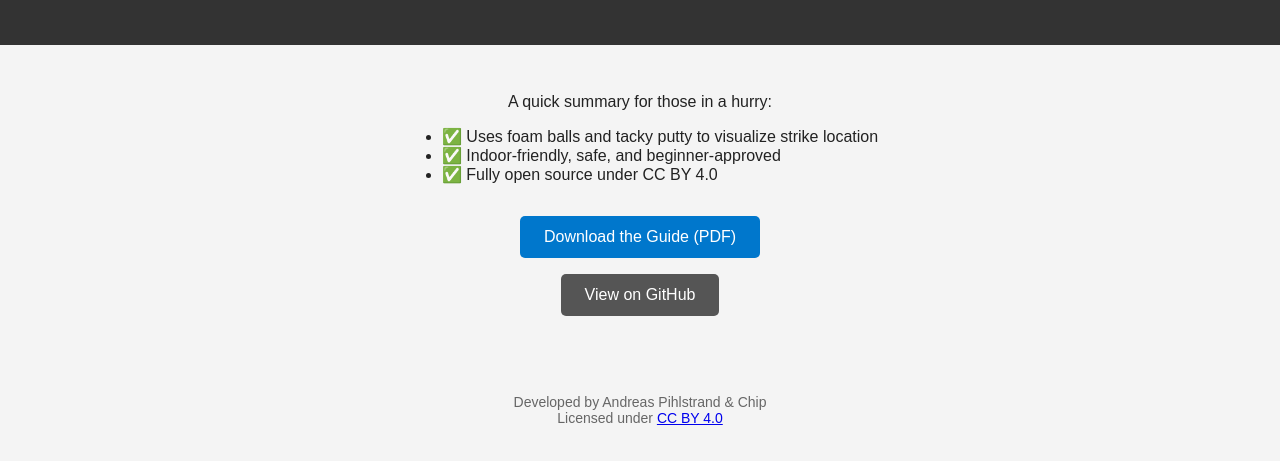
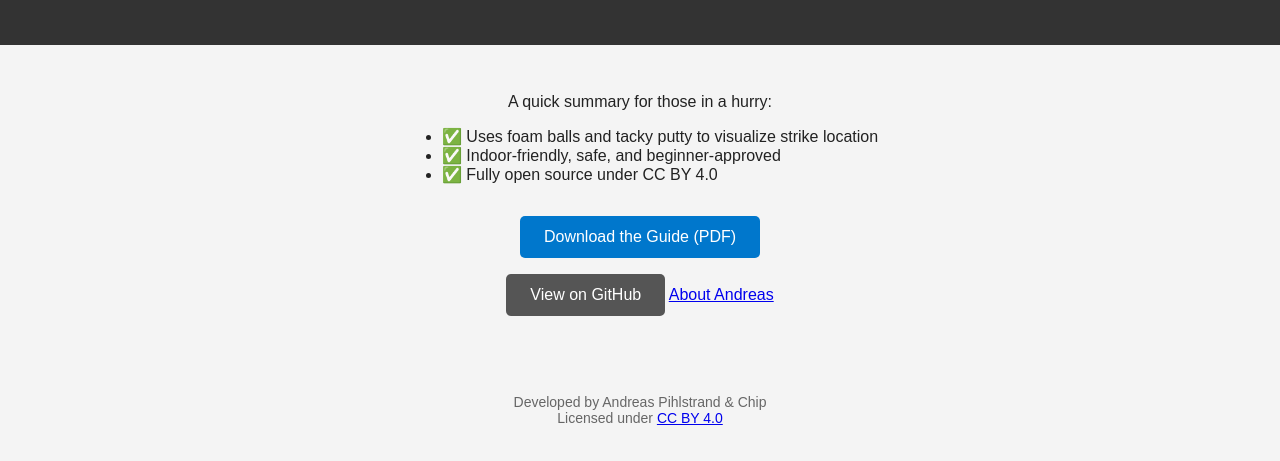
Before and after one commit to Appstrand/SweetSpotter, a plain HTML site: page index.html in a window 1280 px wide. Shown: the part 133-594 px from the top of the page. Drawn offline with Linux system fonts and the light colour scheme.

Commit message:
Update index.html

```diff
--- a/index.html
+++ b/index.html
@@ -56,6 +56,7 @@
     </ul>
     <a href="SweetSpotter_Guide.pdf" class="button">Download the Guide (PDF)</a><br>
     <a href="https://github.com/Appstrand/SweetSpotter" class="button" style="background: #555;">View on GitHub</a>
+    <a href="https://appstrand.github.io/SweetSpotter/about.html">About Andreas</a>
   </main>
   <footer>
     <p>Developed by Andreas Pihlstrand & Chip<br>
```
